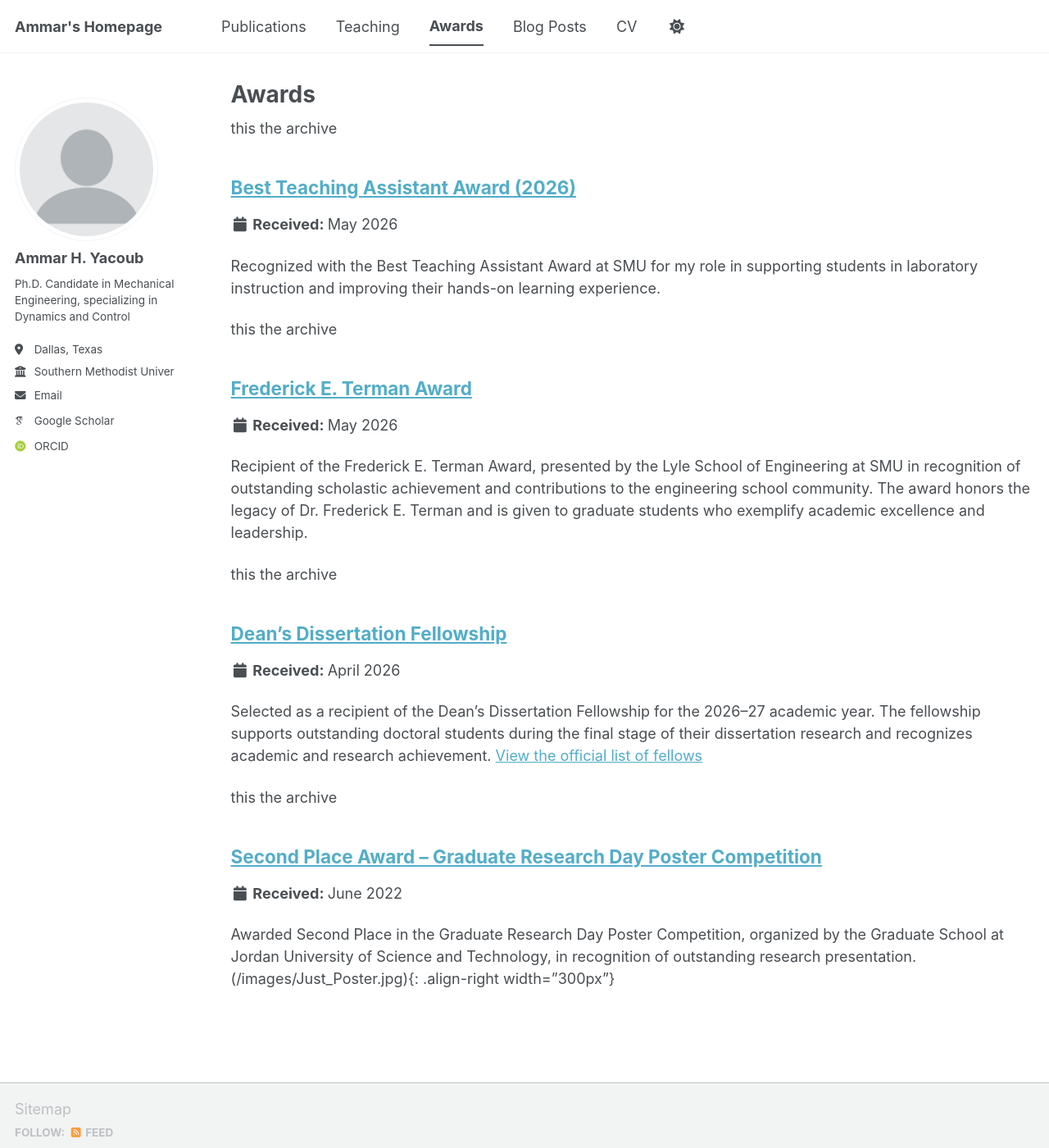
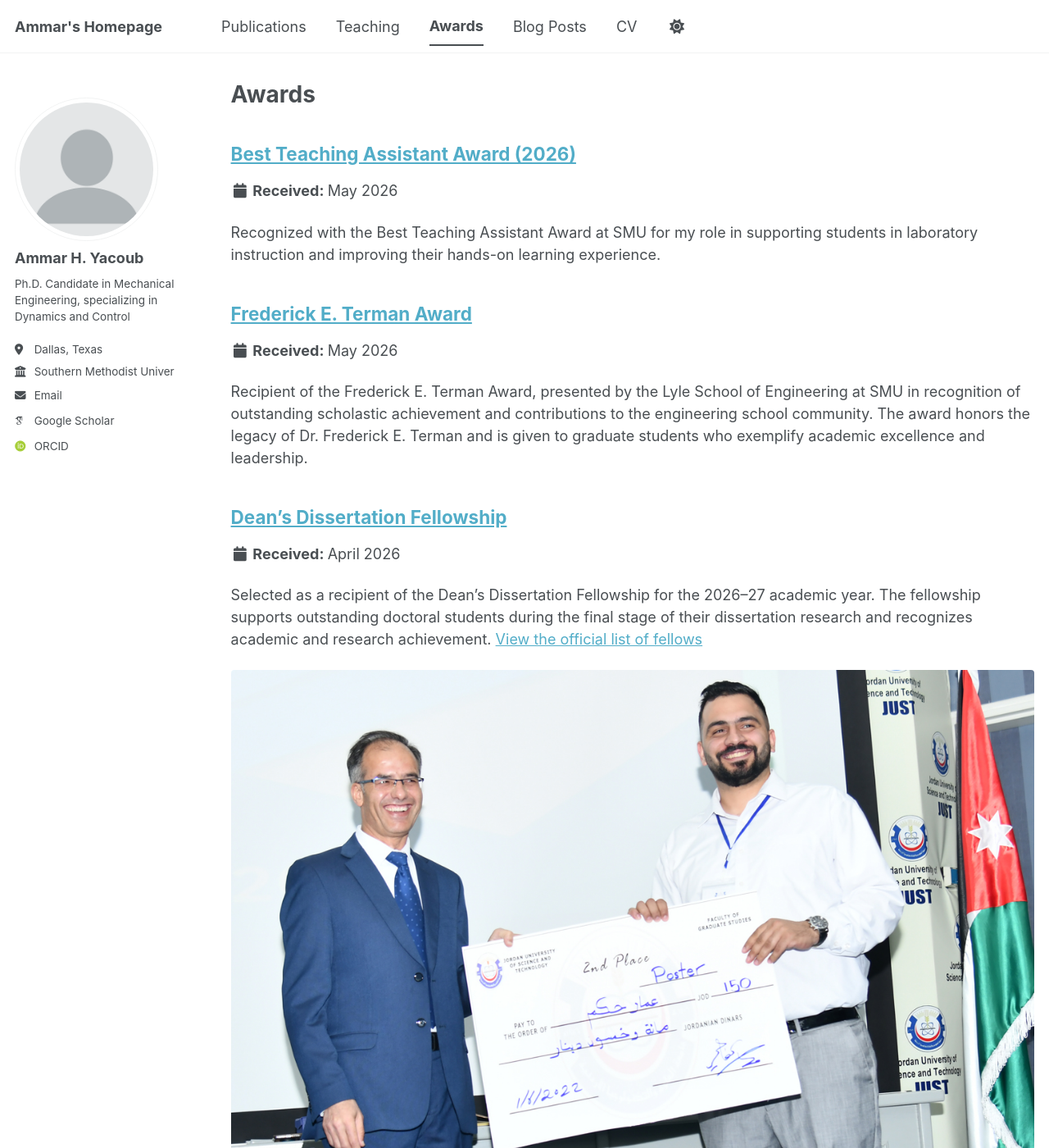
Before and after one commit to AmmarYacoub/AmmarYacoub.github.io, a Jekyll site: the page built from _pages/awards.html, in a window 1280 px wide and 1400 px high. Shown: the whole window at 82% size. Built offline with Jekyll 4.4.1, drawn with Linux system fonts in a browser that asks for light colours; some web fonts are replaced; a script bundle is joined from its source files by our own code; library files that are not in the unit come from our copies.

Commit message:
Update archive-single-award.html

```diff
--- a/_includes/archive-single-award.html
+++ b/_includes/archive-single-award.html
@@ -1,4 +1,3 @@
-this the archive
 {% include base_path %}
 
 {% if post.header.teaser %}
@@ -15,70 +14,94 @@ this the archive
 
 <div class="{{ include.type | default: "list" }}__item">
   <article class="archive__item" itemscope itemtype="http://schema.org/CreativeWork">
-    {% if include.type == "grid" and teaser %}
+
+    <!-- IMAGE (clean + unified system) -->
+    {% if post.image %}
       <div class="archive__item-teaser">
-        <img src=
-          {% if teaser contains "://" %}
-            "{{ teaser }}"
-          {% else %}
-            "{{ teaser | prepend: "/images/" | prepend: base_path }}"
-          {% endif %}
-          alt="">
+        <img src="{{ post.image | relative_url }}" alt="{{ title }}">
       </div>
     {% endif %}
 
+    <!-- TITLE -->
     <h2 class="archive__item-title" itemprop="headline">
       {% if post.link %}
-        <a href="{{ post.link }}">{{ title }}</a> <a href="{{ base_path }}{{ post.url }}" rel="permalink"><i class="fa fa-link" aria-hidden="true" title="permalink"></i><span class="sr-only">Permalink</span></a>
+        <a href="{{ post.link }}">{{ title }}</a>
+        <a href="{{ base_path }}{{ post.url }}" rel="permalink">
+          <i class="fa fa-link" aria-hidden="true" title="permalink"></i>
+          <span class="sr-only">Permalink</span>
+        </a>
       {% else %}
         <a href="{{ base_path }}{{ post.url }}" rel="permalink">{{ title }}</a>
       {% endif %}
     </h2>
 
+    <!-- READ TIME -->
     {% if post.read_time %}
-      <p class="page__meta"><i class="fa fa-clock" aria-hidden="true"></i> {% include read-time.html %}</p>
+      <p class="page__meta">
+        <i class="fa fa-clock" aria-hidden="true"></i>
+        {% include read-time.html %}
+      </p>
     {% endif %}
 
+    <!-- META (Teaching / Publications / Awards etc.) -->
     {% if post.collection == 'teaching' %}
-          <p> {{ post.type }}, <i>{{ post.venue }}</i>, {{ post.date | date: "%B %Y"  }} </p>
+      <p>{{ post.type }}, <i>{{ post.venue }}</i>, {{ post.date | date: "%B %Y" }}</p>
+
     {% elsif post.collection == 'publications' %}
-          <p>Received in <i>{{ post.venue }}</i>, {{ post.date | date: "%B %Y" }} </p>
+      <p>Received in <i>{{ post.venue }}</i>, {{ post.date | date: "%B %Y" }}</p>
+
     {% elsif post.date %}
-         <p class="page__date"><strong><i class="fa fa-fw fa-calendar" aria-hidden="true"></i> Received: </strong> <time datetime="{{ post.date | date: "%B %Y" }}">{{ post.date | date: "%B %Y" }}</time></p>
+      <p class="page__date">
+        <strong>
+          <i class="fa fa-fw fa-calendar" aria-hidden="true"></i>
+          Received:
+        </strong>
+        <time datetime="{{ post.date | date: "%Y-%m-%d" }}">
+          {{ post.date | date: "%B %Y" }}
+        </time>
+      </p>
     {% endif %}
 
+    <!-- EXCERPT -->
     {% if post.excerpt and site.read_more != 'enabled' %}
-    <p class="archive__item-excerpt" itemprop="description">{{ post.excerpt | markdownify }}</p>
+      <p class="archive__item-excerpt" itemprop="description">
+        {{ post.excerpt | markdownify }}
+      </p>
+
     {% elsif post.excerpt and site.read_more == 'enabled' %}
-    <p class="archive__item-excerpt" itemprop="description"><p>{{ post.excerpt | markdownify | remove: '<p>' | remove: '</p>' }}<strong><a href="{{ base_path }}{{ post.url }}" rel="permalink"> Read more</a></strong></p></p>
+      <p class="archive__item-excerpt" itemprop="description">
+        {{ post.excerpt | markdownify | remove: '<p>' | remove: '</p>' }}
+        <strong>
+          <a href="{{ base_path }}{{ post.url }}" rel="permalink"> Read more</a>
+        </strong>
+      </p>
     {% endif %}
 
+    <!-- PUBLICATION LINKS -->
     {% if post.citation and post.paperurl and post.slidesurl and post.bibtexurl %}
-      <p>Recommended citation: {{ post.citation }}<br /><a href="{{ post.paperurl }}">Download Paper</a> | <a href="{{ post.slidesurl }}">Download Slides</a> | <a href="{{ post.bibtexurl }}">Download Bibtex</a></p>
+      <p>
+        Recommended citation: {{ post.citation }}<br />
+        <a href="{{ post.paperurl }}">Download Paper</a> |
+        <a href="{{ post.slidesurl }}">Download Slides</a> |
+        <a href="{{ post.bibtexurl }}">Download Bibtex</a>
+      </p>
+
     {% elsif post.citation and post.paperurl and post.slidesurl %}
-      <p>Recommended citation: {{ post.citation }}<br /><a href="{{ post.paperurl }}">Download Paper</a> | <a href="{{ post.slidesurl }}">Download Slides</a></p>
-    {% elsif post.citation and post.paperurl and post.bibtexurl %}
-      <p>Recommended citation: {{ post.citation }}<br /><a href="{{ post.paperurl }}">Download Paper</a> | <a href="{{ post.bibtexurl }}">Download Bibtex</a></p>
+      <p>
+        Recommended citation: {{ post.citation }}<br />
+        <a href="{{ post.paperurl }}">Download Paper</a> |
+        <a href="{{ post.slidesurl }}">Download Slides</a>
+      </p>
+
     {% elsif post.citation and post.paperurl %}
-      <p>Recommended citation: {{ post.citation }}<br /><a href="{{ post.paperurl }}">Download Paper</a></p>
-    {% elsif post.citation and post.slidesurl and post.bibtexurl %}
-      <p>Recommended citation: {{ post.citation }}<br /><a href="{{ post.slidesurl }}">Download Slides</a> | <a href="{{ post.bibtexurl}}">Download Bibtex</a></p>
-    {% elsif post.citation and post.slidesurl %}
-      <p>Recommended citation: {{ post.citation }}<br /><a href="{{ post.slidesurl }}">Download Slides</a></p>
-    {% elsif post.citation and post.bibtexurl %}
-      <p>Recommended citation: {{ post.citation }}<br /><a href="{{ post.bibtexurl }}">Download Bibtex</a></p>
-    {% elsif post.citation %}
-      <p>Recommended citation: {{ post.citation }}</p>
-    {% elsif post.paperurl and post.bibtexurl %}
-      <p><a href="{{ post.paperurl }}">Download Paper</a> | <a href="{{ post.bibtexurl }}">Download Bibtex</a></p>
+      <p>
+        Recommended citation: {{ post.citation }}<br />
+        <a href="{{ post.paperurl }}">Download Paper</a>
+      </p>
+
     {% elsif post.paperurl %}
       <p><a href="{{ post.paperurl }}">Download Paper</a></p>
-    {% elsif post.slidesurl and post.bibtexurl %}
-      <p><a href="{{ post.slidesurl }}">Download Slides</a> | <a href="{{ post.bibtexurl }}">Download Bibtex</a></p>
-    {% elsif post.slidesurl %}
-      <p><a href="{{ post.slidesurl }}">Download Slides</a></p>
-    {% elsif post.bibtexurl %}
-      <p><a href="{{ post.bibtexurl }}">Download Bibtex</a></p>
+
     {% endif %}
 
   </article>
```
Lines whose indentation alone changed are shown as unchanged.
